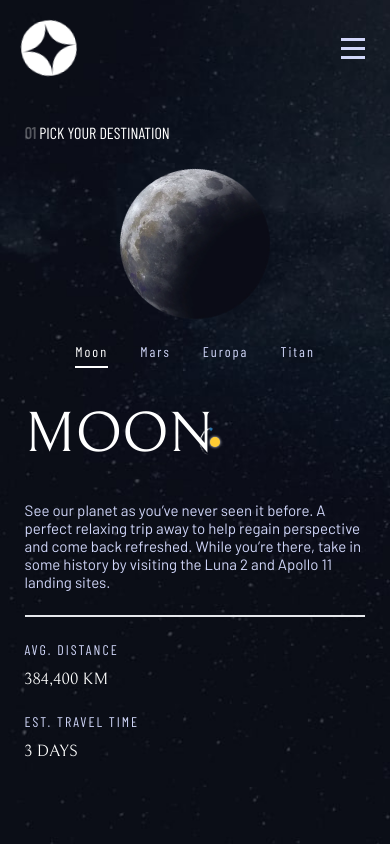
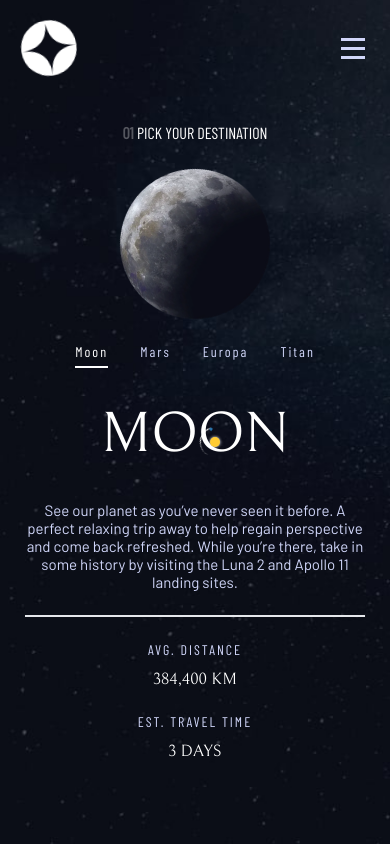
Before and after one commit to KapteynUniverse/frontend-mentor-challenges, a React (Vite) app in the folder space-tourism-website-main/: page /destination in a window 390 px wide. Built offline with nearby package versions, Linux system fonts and the light colour scheme.

Commit message:
Update Destination.jsx

```diff
--- a/space-tourism-website-main/src/pages/Destination.jsx
+++ b/space-tourism-website-main/src/pages/Destination.jsx
@@ -27,7 +27,7 @@ function Destination() {
     <div className="min-h-screen bg-no-repeat bg-cover bg-center bg-mobile-bg-destination md:bg-tablet-bg-destination lg:bg-desktop-bg-destination text-white load">
       <Cursor />
       <Navigation />
-      <main className="max-w-screen-2xl mx-auto min-h-full flex flex-col lg:flex-row items-center justify-evenly px-generalInlineMT py-generalBlockMT md:px-generalInlineTD md:py-generalBlockTD">
+      <main className="max-w-screen-2xl mx-auto min-h-full flex flex-col lg:flex-row items-center justify-evenly text-center px-generalInlineMT py-generalBlockMT md:px-generalInlineTD md:py-generalBlockTD">
         <div>
           <h1 className="uppercase text-pagesH1MT md:text-pagesH1TD lg:mb-24 lg:text-left font-BarlowCon">
             <b className=" opacity-30">01</b> Pick your destination
```
